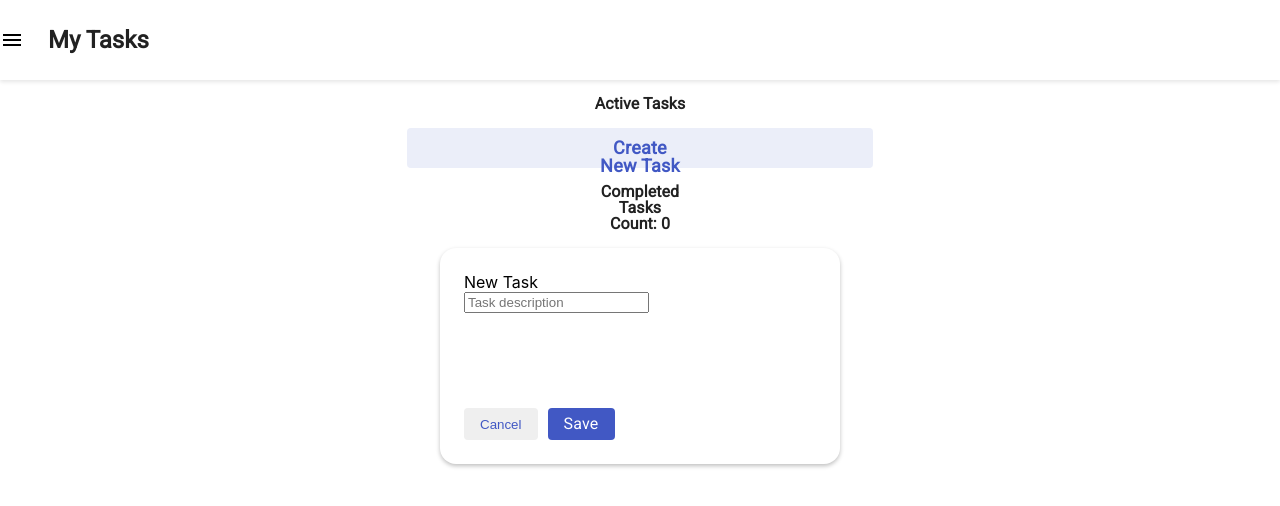
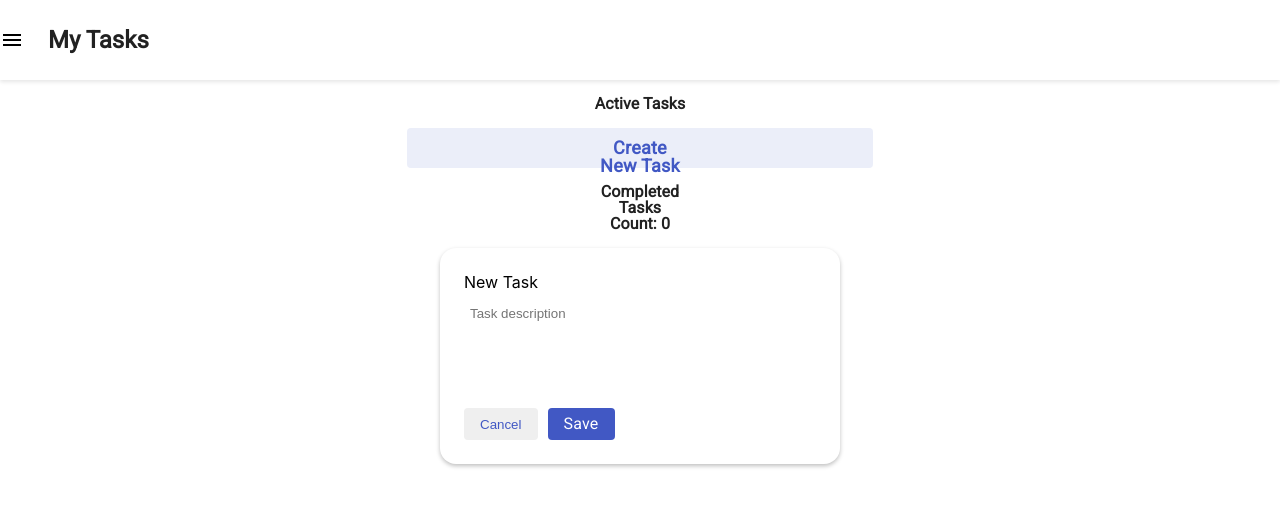
Before and after one commit to RubySpeeders/crema-todo-app, a React (Create React App) app: page / in a window 1280 px wide. Both pictures are taken after a click on the button "Create New Task". Shown: the top 506 px of the page. Built offline with nearby package versions, Linux system fonts and the light colour scheme.

Commit message:
ADASP-25: styling new form

```diff
--- a/src/components/FormNewTask/style.css
+++ b/src/components/FormNewTask/style.css
@@ -6,7 +6,6 @@
     justify-content: space-between;
     padding: 24px;
 
-    position: relative;
     width: 400px;
     height: 216px;
 
@@ -23,6 +22,12 @@
     display: flex;
     flex-direction: column;
     align-items: flex-start;
+  }
+
+  input {
+    border: none;
+    margin-top: 1em;
+    margin-left: .3em;
   }
 
   #cancelButton {
--- a/src/components/TaskCard/style.css
+++ b/src/components/TaskCard/style.css
@@ -8,6 +8,7 @@
     align-items: center;
     justify-content: flex-start;
     padding: 16px;
+    margin: .5em;
 
     width: 466px;
     height: 90px;
```
